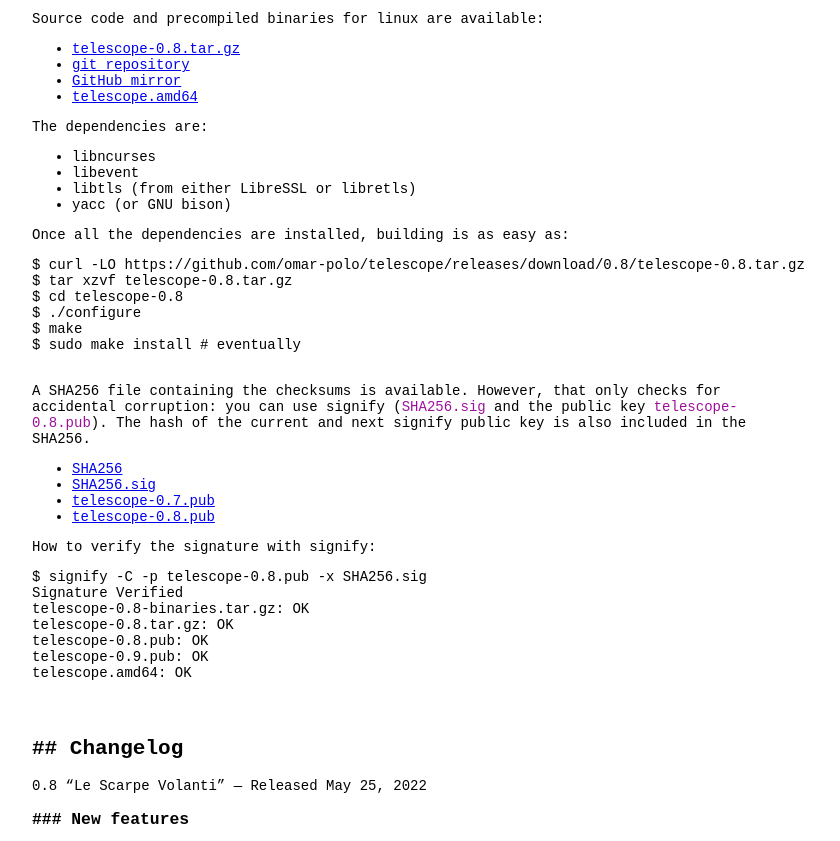
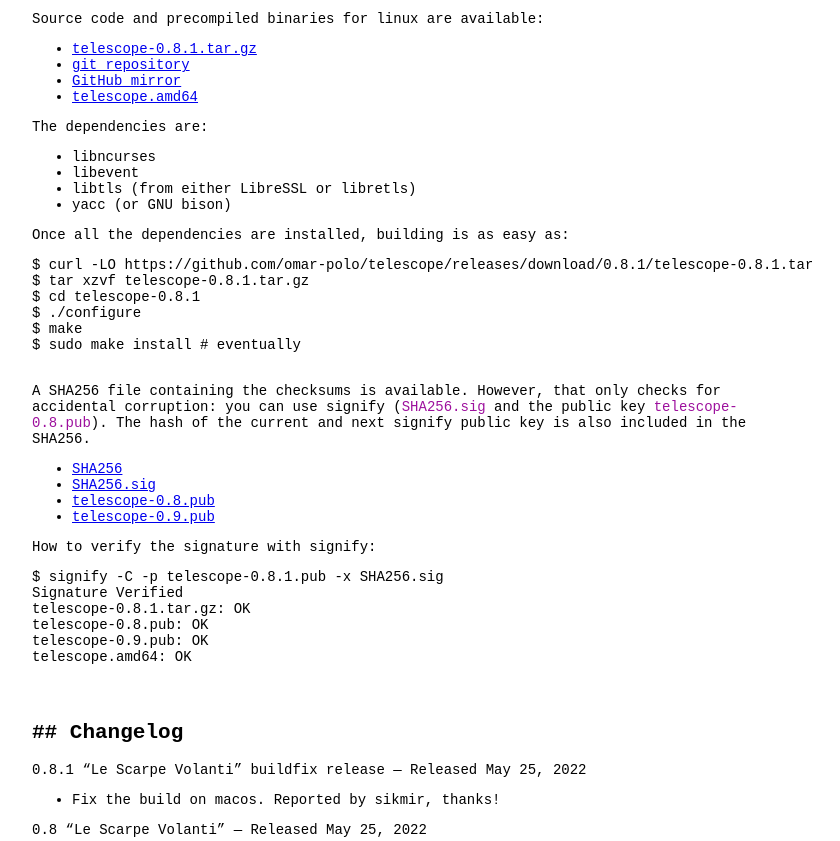
Before and after one commit to telescope-browser/telescope, a plain HTML site: page site/index.html in a window 1280 px wide. Shown: the part 1011-1852 px from the top of the page, without its empty margins (218-1058 px from the left). Drawn offline with Linux system fonts and the light colour scheme.

Commit message:
changes for 0.8.1

```diff
--- a/site/index.html
+++ b/site/index.html
@@ -124,7 +124,7 @@
 |_     _|.-----.|  |.-----.-----.----.-----.-----.-----.
   |   |  |  -__||  ||  -__|__ --|  __|  _  |  _  |  -__|
   |___|  |_____||__||_____|_____|____|_____|   __|_____|
-                                           |__| v0.8</pre>
+                                           |__| v0.8.1</pre>
     <blockquote>
       <p>Telescope is a w3m-like browser for Gemini</p>
     </blockquote>
@@ -153,8 +153,8 @@
     <p>Source code and precompiled binaries for linux are available:</p>
     <ul>
       <li>
-        <a href="https://github.com/omar-polo/telescope/releases/download/0.8/telescope-0.8.tar.gz">
-          telescope-0.8.tar.gz
+        <a href="https://github.com/omar-polo/telescope/releases/download/0.8.1/telescope-0.8.1.tar.gz">
+          telescope-0.8.1.tar.gz
         </a>
       </li>
       <li>
@@ -177,9 +177,9 @@
       <li>yacc (or GNU bison)</li>
     </ul>
     <p>Once all the dependencies are installed, building is as easy as:</p>
-    <pre>$ curl -LO https://github.com/omar-polo/telescope/releases/download/0.8/telescope-0.8.tar.gz
-$ tar xzvf telescope-0.8.tar.gz
-$ cd telescope-0.8
+    <pre>$ curl -LO https://github.com/omar-polo/telescope/releases/download/0.8.1/telescope-0.8.1.tar.gz
+$ tar xzvf telescope-0.8.1.tar.gz
+$ cd telescope-0.8.1
 $ ./configure
 $ make
 $ sudo make install # eventually
@@ -193,36 +193,39 @@
     </p>
     <ul>
       <li>
-        <a href="https://github.com/omar-polo/telescope/releases/download/0.8/SHA256">
+        <a href="https://github.com/omar-polo/telescope/releases/download/0.8.1/SHA256">
           SHA256
         </a>
       </li>
       <li>
-        <a href="https://github.com/omar-polo/telescope/releases/download/0.8/SHA256.sig">
+        <a href="https://github.com/omar-polo/telescope/releases/download/0.8.1/SHA256.sig">
           SHA256.sig
         </a>
       </li>
       <li>
-        <a href="https://github.com/omar-polo/telescope/releases/download/0.8/telescope-0.7.pub">
-          telescope-0.7.pub
+        <a href="https://github.com/omar-polo/telescope/releases/download/0.8.1/telescope-0.8.pub">
+          telescope-0.8.pub
         </a>
       </li>
       <li>
-        <a href="https://github.com/omar-polo/telescope/releases/download/0.8/telescope-0.8.pub">
-          telescope-0.8.pub
+        <a href="https://github.com/omar-polo/telescope/releases/download/0.8.1/telescope-0.9.pub">
+          telescope-0.9.pub
         </a>
       </li>
     </ul>
     <p>How to verify the signature with signify:</p>
-    <pre>$ signify -C -p telescope-0.8.pub -x SHA256.sig
+    <pre>$ signify -C -p telescope-0.8.1.pub -x SHA256.sig
 Signature Verified
-telescope-0.8-binaries.tar.gz: OK
-telescope-0.8.tar.gz: OK
+telescope-0.8.1.tar.gz: OK
 telescope-0.8.pub: OK
 telescope-0.9.pub: OK
 telescope.amd64: OK
     </pre>
     <h2>Changelog</h2>
+    <p>0.8.1 “Le Scarpe Volanti” buildfix release — Released May 25, 2022</p>
+    <ul>
+      <li>Fix the build on macos.  Reported by sikmir, thanks!</li>
+    </ul>
     <p>0.8 “Le Scarpe Volanti” — Released May 25, 2022</p>
     <h3>New features</h3>
     <ul>
```
Also changed, not shown: 2 other files.
